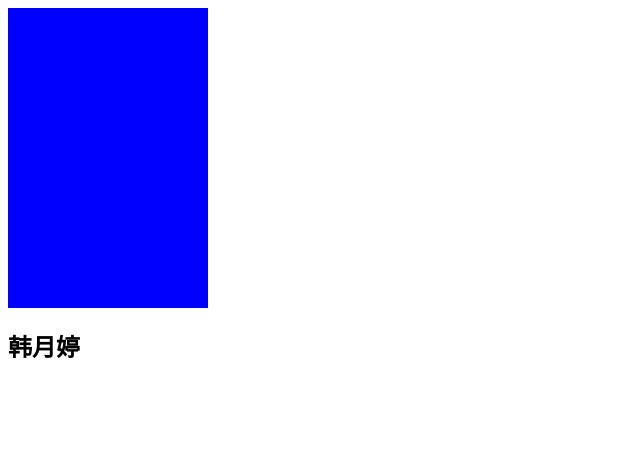
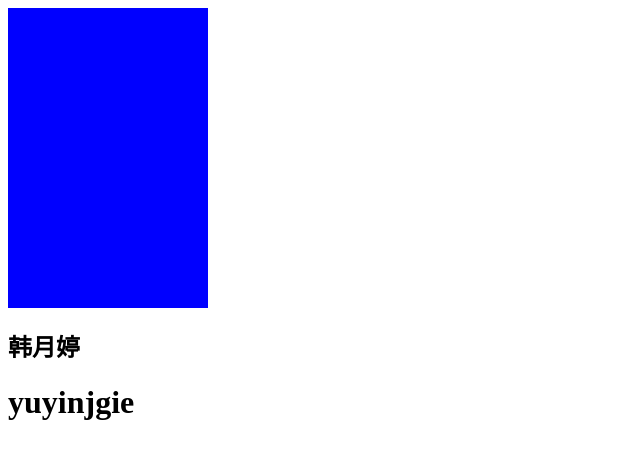
Before and after one commit to yuyingjie520/project_02, a plain HTML site: page index.html in a window 1280 px wide. Shown: the whole page, without its empty margins (0-640 px from the left). Drawn offline with Linux system fonts and the light colour scheme.

Commit message:
Update index.html
修改

```diff
--- a/index.html
+++ b/index.html
@@ -13,6 +13,7 @@
     <div></div>
 
     <h2>韩月婷</h2>
+    <h1>yuyinjgie</h1>
 </body>
 
 </html>
```
